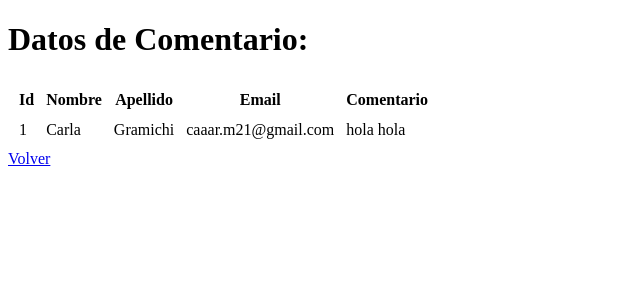
After one commit to CarlaGramichi/Sistema-uno, a PHP site: page /Sistema-uno/ver_comentario.php?id=1 in a window 1280 px wide. The commit adds this page. Shown: the top 300 px of the page, without its empty margins (0-640 px from the left). Run offline with PHP 8.4, Linux system fonts and the light colour scheme; data comes from the database, SQL or seed files in the repository.

Commit message:
Ver datos del comentario.

```diff
--- a/editar_comentario.php
+++ b/editar_comentario.php
@@ -11,7 +11,8 @@ $coment = $consulta->fetchAll(PDO::FETCH_ASSOC);
 <form action="recepcion_edicion.php/?id=<?= $_REQUEST['id']?>" method="post">
     <?php foreach ($coment as $comenta): ?>
         <div class="form-group col-sm-6">
-            <textarea name="comentario" class="form-control" cols="25" rows="6" ><?=$comenta['comentario']?></textarea>
+         <h5>Comentario:</h5>
+            <textarea name="comentario" class="form-control" cols="25" rows="6" > <?=$comenta['comentario']?></textarea>
         </div>
     <?php endforeach; ?>
    <br><button type="submit" class="btn btn-primary">Guardar Comentario</button>
--- a/listado_comentarios.php
+++ b/listado_comentarios.php
@@ -2,9 +2,7 @@
 session_start();
 require 'conexion.php';
 $con = conectar();
-
 $consulta = $con->query("SELECT id,nombre,comentario FROM comentarios ");
-
 $coment = $consulta->fetchAll(PDO::FETCH_ASSOC);
 require 'plantillas/cabecera.php';
 ?>
@@ -12,7 +10,7 @@ require 'plantillas/cabecera.php';
 <body class="container">
 <h1>Comentarios registrados:</h1>
 
-<table class="table table-striped table-bordered">
+<table class="table table-striped table-bordered" cellspacing="10">
     <thead>
     <tr>
         <th>Id</th>
@@ -32,7 +30,7 @@ require 'plantillas/cabecera.php';
             <td><?= $comenta['comentario'] ?></td>
 
             <td class="text-center">
-                <form action="<?=ROOT?>/ver_comentario.php" method="get">
+                <form action="<?=ROOT?>/ver_comentario.php?id=<?= $comenta['id']?>" method="post">
                     <button type="submit" class="btn btn-primary">Ver</button>
                     <span class="glyphicon glyphicon-trash"></span>
                 </form>
--- /dev/null
+++ b/ver_comentario.php
@@ -0,0 +1,36 @@
+<?php
+session_start();
+require 'conexion.php';
+require 'plantillas/cabecera.php';
+$con = conectar();
+$consulta = $con->query("SELECT id,nombre,apellido,email,comentario FROM comentarios  WHERE id = {$_REQUEST['id']}");
+$coment = $consulta->fetchAll(PDO::FETCH_ASSOC);
+//var_dump($coment);
+?>
+<body class="container">
+<h1>Datos de Comentario:</h1>
+<table class="table table-striped table-bordered" cellspacing="10">
+    <thead>
+    <tr>
+        <th>Id</th>
+        <th>Nombre</th>
+        <th>Apellido</th>
+        <th>Email</th>
+        <th>Comentario</th>
+        <th colspan="3"></th>
+    </tr>
+    </thead>
+    <tbody>
+    <?php foreach ($coment as $comenta): ?>
+        <tr>
+            <td><?= $comenta['id'] ?></td>
+            <td><?= $comenta['nombre'] ?></td>
+            <td><?= $comenta['apellido'] ?></td>
+            <td><?= $comenta['email'] ?></td>
+            <td><?= $comenta['comentario'] ?></td>
+        </tr>
+    <?php endforeach ?>
+    </tbody>
+</table>
+<a href="<?= ROOT ?>/listado_comentarios.php">Volver</a>
+</body>
```
